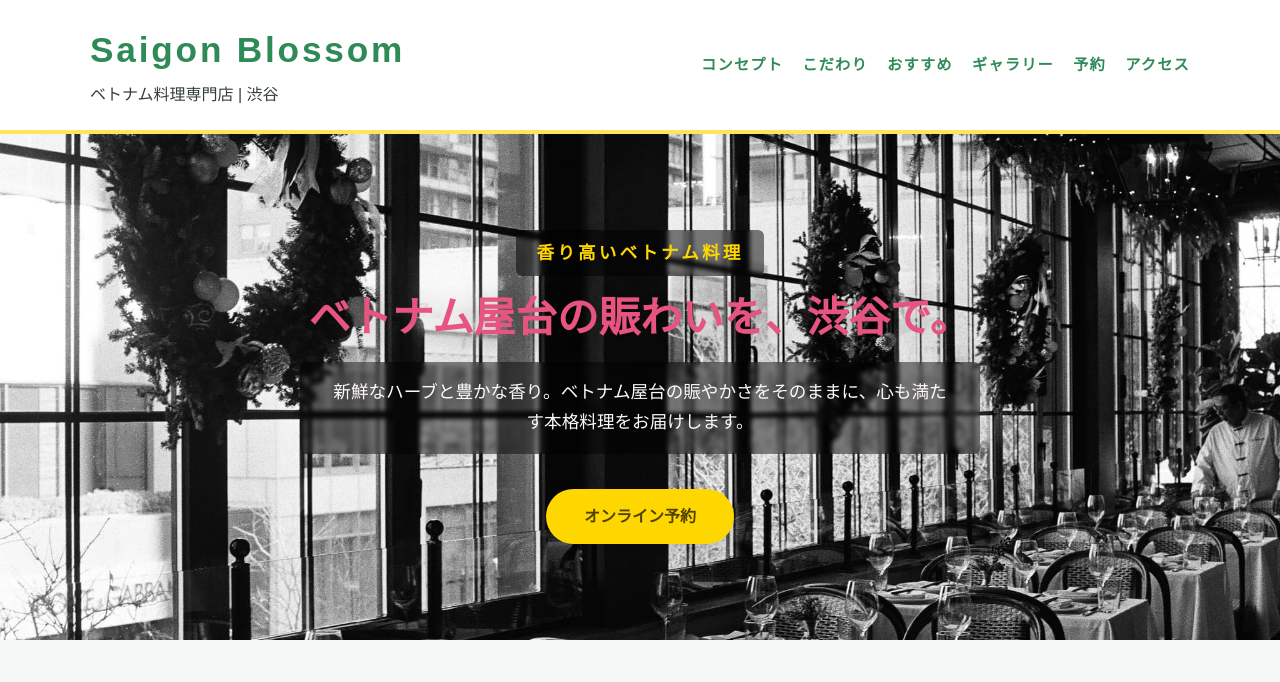
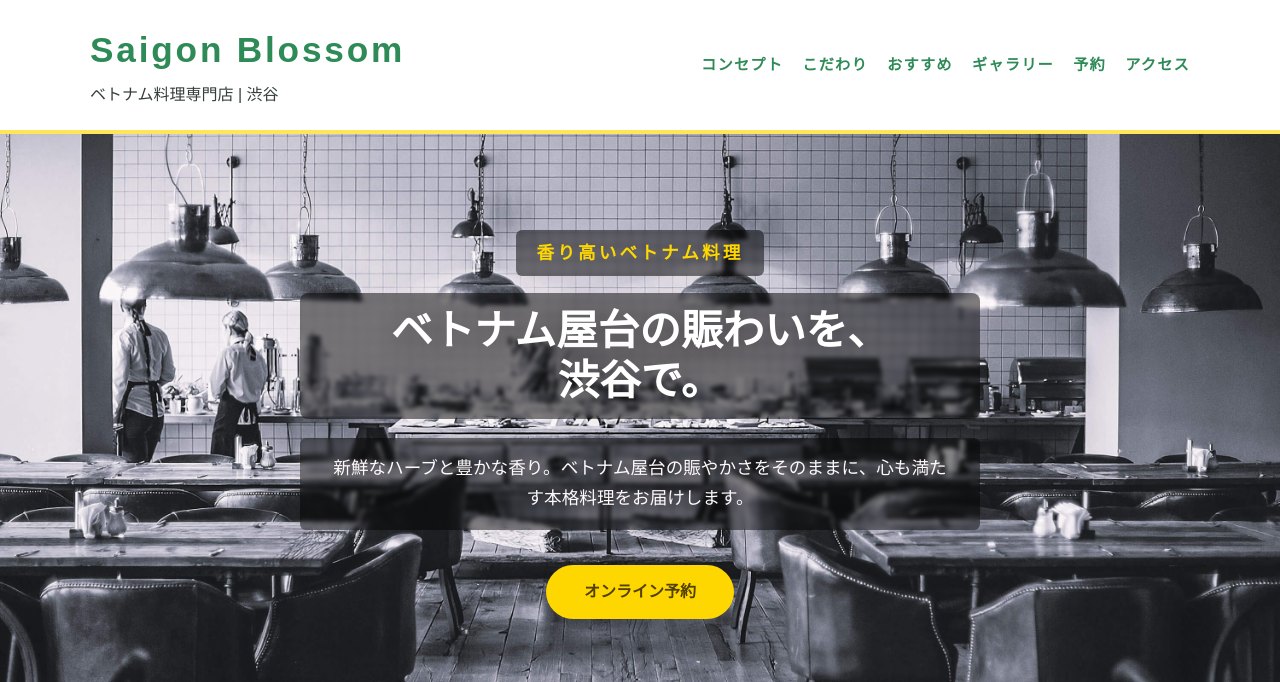
Before and after one commit to Tok9322/20250922-vietnam-lp-co, a plain HTML site: page index.html in a window 1280 px wide. Shown: the top 682 px of the page. Drawn offline with Linux system fonts and the light colour scheme.

Commit message:
ヒーローセクションの背景画像を更新し、スタイルを改善しました

```diff
--- a/index.html
+++ b/index.html
@@ -93,7 +93,7 @@
     .main-nav a:focus-visible::after { transform: scaleX(1); }
     .hero {
       position: relative;
-      background: url('images/hero.jpg') center/cover no-repeat;
+      background: url('images/hero-mono2.jpg') center/cover no-repeat;
       color: #fff;
       padding: 6rem 1.5rem;
       overflow: hidden;
@@ -124,9 +124,14 @@
       font-size: 2.6rem;
       line-height: 1.2;
       margin-bottom: 1.2rem;
-      color: var(--lotus-pink);
-      text-shadow: 0 6px 32px rgba(0,0,0,0.35);
-      white-space: nowrap;
+      color: #fff;
+      text-shadow: 0 6px 32px rgba(0,0,0,0.45);
+      display: inline-block;
+      max-width: 100%;
+      background: rgba(0, 0, 0, 0.5);
+      padding: 0.8rem 1.6rem;
+      border-radius: 8px;
+      backdrop-filter: blur(2px);
     }
     .hero p {
       font-size: 1.1rem;
```
Also changed, not shown: images/hero-mono.jpg (added), images/hero-mono2.jpg (added).
